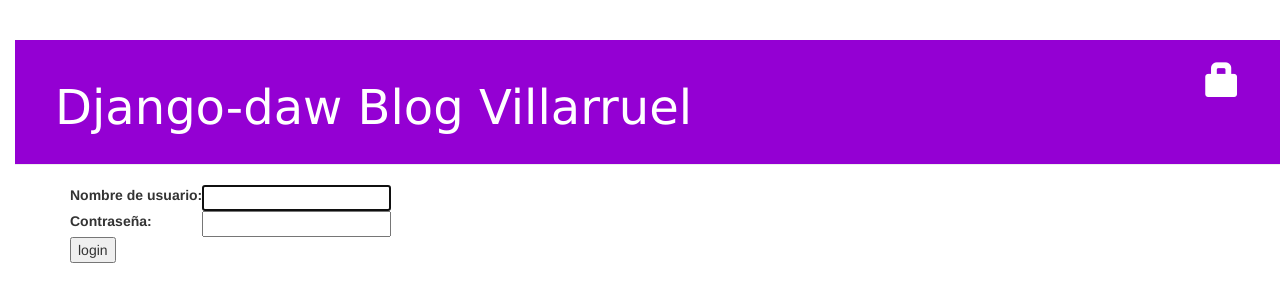
After one commit to Villarruel-L/my-first-blog, a Django app: page /accounts/login/ in a window 1280 px wide. The commit adds this page. Shown: the top 302 px of the page. Run offline with Django 3.2, Linux system fonts and the light colour scheme; some libraries are stand-ins or nearby versions.

Commit message:
Agregadas funciones de borrar, editar, publicar, borrador, inicio y cierre de sesi¢n.

```diff
--- a/blog/templates/blog/base.html
+++ b/blog/templates/blog/base.html
@@ -27,8 +27,11 @@
 
         <div class="page-header">
 			{% if user.is_authenticated %}
-				<a href="{% url 'post_new' %}" class="top-menu"><span class="glyphicon glyphicon-plus"></span>
-				</a>
+				<a href="{% url 'post_new' %}" class="top-menu"><span class="glyphicon glyphicon-plus"></span></a>
+				<a href="{% url 'post_draft_list' %}" class="top-menu"><span class="glyphicon glyphicon-edit"></span></a>
+				<p class="top-menu">Hello {{ user.username }}<small>(<a href="{% url 'logout' %}">Log out</a>)</small></p>
+			{% else %}
+				<a href="{% url 'login' %}" class="top-menu"><span class="glyphicon glyphicon-lock"></span></a>
 			{% endif %}
 
 			<h1><a href="/">Django-daw Blog Villarruel</a></h1>
--- a/blog/templates/blog/post_detail.html
+++ b/blog/templates/blog/post_detail.html
@@ -7,10 +7,14 @@
             <div class="date">
                 {{ post.published_date }}
             </div>
+            {% else %}
+                <a class="btn btn-default" href="{% url 'post_publish' pk=post.pk %}">Publish</a>
         {% endif %}
 
         {% if user.is_authenticated %}
             <a class="btn btn-default" href="{% url 'post_edit' pk=post.pk %}"><span class="glyphicon glyphicon-pencil"></span></a>
+            <a class="btn btn-default" href="{% url 'post_remove' pk=post.pk %}"><span class="glyphicon glyphicon-remove"></span></a>
+
         {% endif %}
 
         <h1>{{ post.title }}</h1>
--- /dev/null
+++ b/blog/templates/registration/login.html
@@ -0,0 +1,24 @@
+{% extends "blog/base.html" %}
+{% block content %}
+
+    {% if form.errors %}
+    <p>Your username and password didn't match. Please try again.</p>
+    {% endif %}
+
+    <form method="post" action="{% url 'login' %}">
+        {% csrf_token %}
+        <table>
+           <tr>
+          <td>{{ form.username.label_tag }}</td>
+
+            <td>{{ form.username }}</td>
+            </tr>
+            <tr>
+            <td>{{ form.password.label_tag }}</td>
+            <td>{{ form.password }}</td>
+            </tr>
+        </table>
+        <input type="submit" value="login" />
+        <input type="hidden" name="next" value="{{ next }}" />
+    </form>
+{% endblock %}
--- a/blog/urls.py
+++ b/blog/urls.py
@@ -6,4 +6,7 @@
     path('post/<int:pk>/', views.post_detail, name='post_detail'),
     path("post/new/",views.post_new, name="post_new"),
     path("post/<int:pk>/edit", views.post_edit, name="post_edit"),
+    path("draft/", views.post_draft_list, name="post_draft_list"),
+    path("post/<int:pk>/publish/", views.post_publish, name="post_publish"),
+    path("post/<int:pk>/remove/", views.post_remove, name="post_remove"),
 ]
--- a/misitio/settings.py
+++ b/misitio/settings.py
@@ -122,3 +122,6 @@
 MEDIA_URL = '/media/'
 STATIC_ROOT = os.path.join(BASE_DIR, 'static')
 MEDIA_ROOT = os.path.join(BASE_DIR, 'media')
+
+LOGIN_REDIRECT_URL = '/'
+LOGOUT_REDIRECT_URL = '/'
--- a/misitio/urls.py
+++ b/misitio/urls.py
@@ -4,8 +4,11 @@
 """
 from django.contrib import admin
 from django.urls import path, include
+from django.contrib.auth import views as auth_views
 
 urlpatterns = [
     path('admin/', admin.site.urls),
+    path('accounts/login/', auth_views.LoginView.as_view(), name='login'),
+    path('accounts/logout/', auth_views.LogoutView.as_view(), name='logout', kwargs={'next_page': '/'}),
     path("", include("blog.urls")),
 ]
```
Also changed, not shown: blog/templates/blog/post_draft_list.html (added, +12 -0 lines), blog/views.py (+20 -3 lines).
